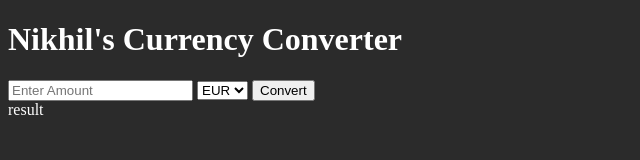
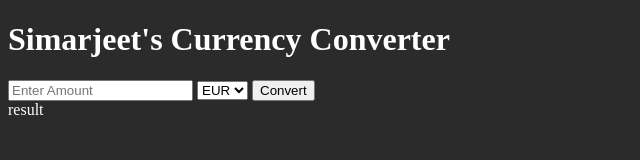
Before and after one commit to Gamerorama/Currency-Convertor-Chrome-Extension, a browser extension: page Curr_Conv Chrome Extension/index.html in a window 1280 px wide. Shown: the whole page, without its empty margins (0-640 px from the left). Drawn offline with Linux system fonts and the light colour scheme.

Commit message:
Update index.html

```diff
--- a/Curr_Conv Chrome Extension/index.html
+++ b/Curr_Conv Chrome Extension/index.html
@@ -8,7 +8,7 @@
     <link rel="stylesheet" href="style.css">
 </head>
 <body>
-    <h1>Nikhil's Currency Converter</h1>
+    <h1>Simarjeet's Currency Converter</h1>
     <input type="number" id="amount" placeholder="Enter Amount">
     <select  id="currency">
         <option value="EUR">EUR</option>
```
